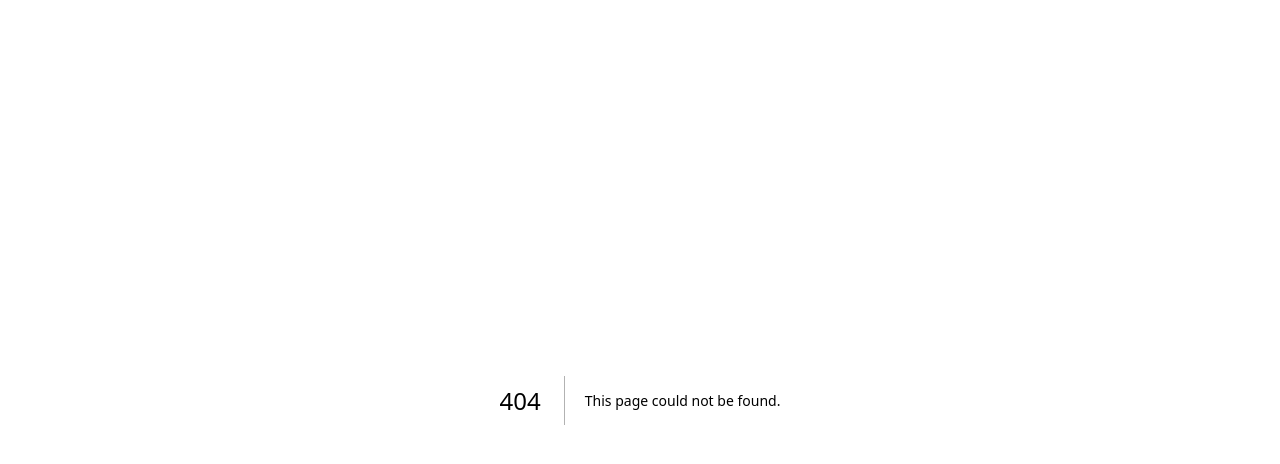
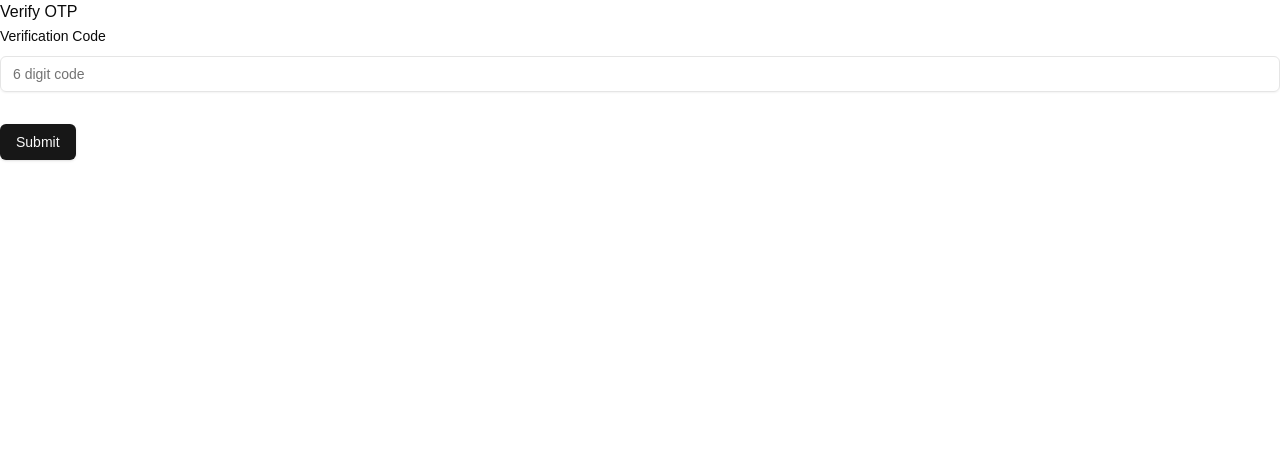
Before and after one commit to SagarKarmoker/nextjs-true-feedback, a Next.js app: page /verify/1 in a window 1280 px wide. Before the commit this address had no page. Shown: the top 464 px of the page. Built offline with nearby package versions, Linux system fonts and the light colour scheme.

Commit message:
feature: verify code page

```diff
--- /dev/null
+++ b/app/(auth)/verify/[username]/page.jsx
@@ -0,0 +1,82 @@
+"use client"
+import { useToast } from '@/hooks/use-toast'
+import { useParams, useRouter } from 'next/navigation'
+import React from 'react'
+import { zodResolver } from "@hookform/resolvers/zod"
+import { useForm } from "react-hook-form"
+import { verifySchema } from '@/schemas/verifySchema'
+import { Button } from "@/components/ui/button"
+import {
+  Form,
+  FormControl,
+  FormDescription,
+  FormField,
+  FormItem,
+  FormLabel,
+  FormMessage,
+} from "@/components/ui/form"
+import { Input } from "@/components/ui/input"
+import axios from 'axios'
+
+export default function VerifyOTP() {
+  const router = useRouter()
+  const params = useParams()
+  const { toast } = useToast()
+
+  // zod implementation
+  const form = useForm({
+    resolver: zodResolver(verifySchema),
+
+  })
+
+  const onSubmit = async (data) => {
+    try {
+      const response = await axios.post('/api/verify-code', {
+        username: params.username,
+        code: data.code
+      })
+
+      toast({
+        title: "Success",
+        description: response.data.message,
+        status: "success",
+      })
+
+      router.replace("sign-in")
+    } catch (error) {
+      const errorMessage = error.response.data.message
+      toast({
+        title: "Error",
+        description: errorMessage,
+        status: "error",
+        variant: "destructive"
+      })
+    }
+  }
+
+  return (
+    <div>
+      <div>
+        <h1>Verify OTP</h1>
+        <Form {...form}>
+          <form onSubmit={form.handleSubmit(onSubmit)} className="space-y-8">
+            <FormField
+              control={form.control}
+              name="code"
+              render={({ field }) => (
+                <FormItem>
+                  <FormLabel>Verification Code</FormLabel>
+                  <FormControl>
+                    <Input type='number' placeholder="6 digit code" {...field} />
+                  </FormControl>
+                  <FormMessage />
+                </FormItem>
+              )}
+            />
+            <Button type="submit">Submit</Button>
+          </form>
+        </Form>
+      </div>
+    </div>
+  )
+}
```
